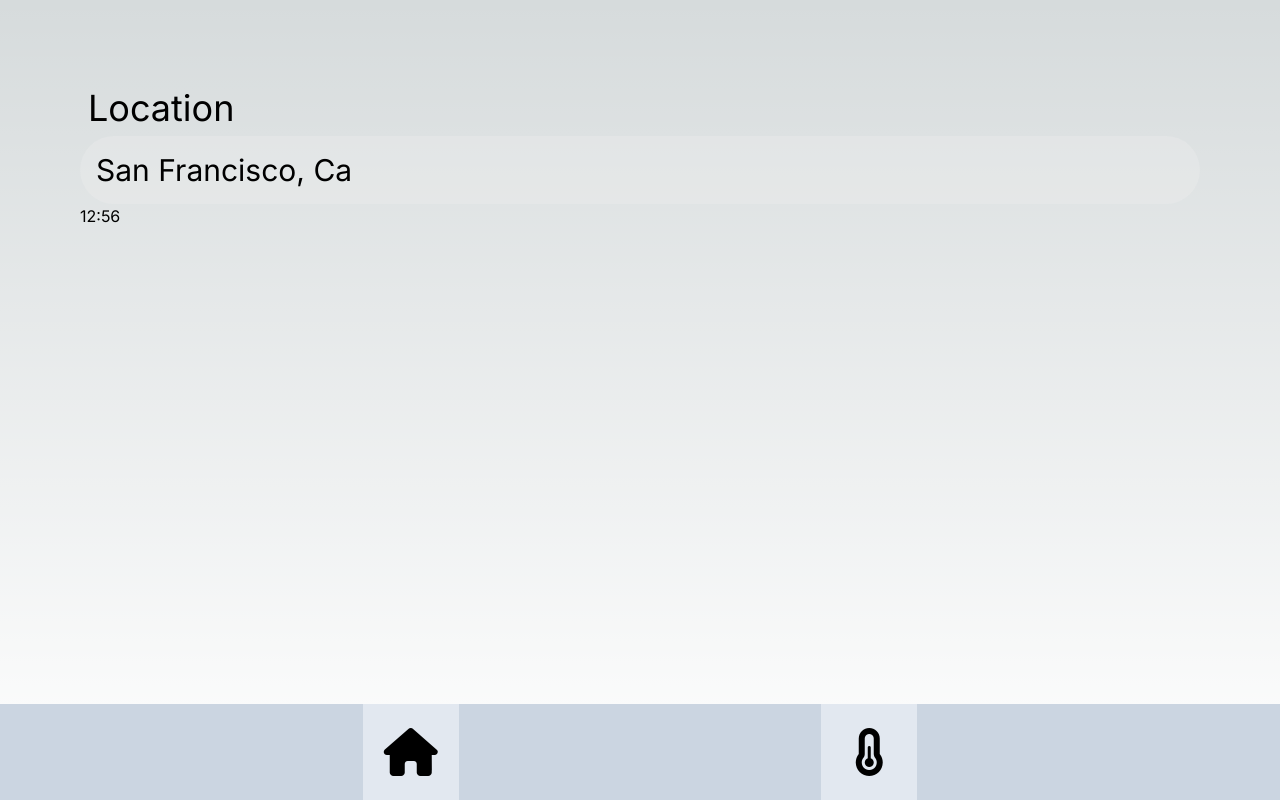
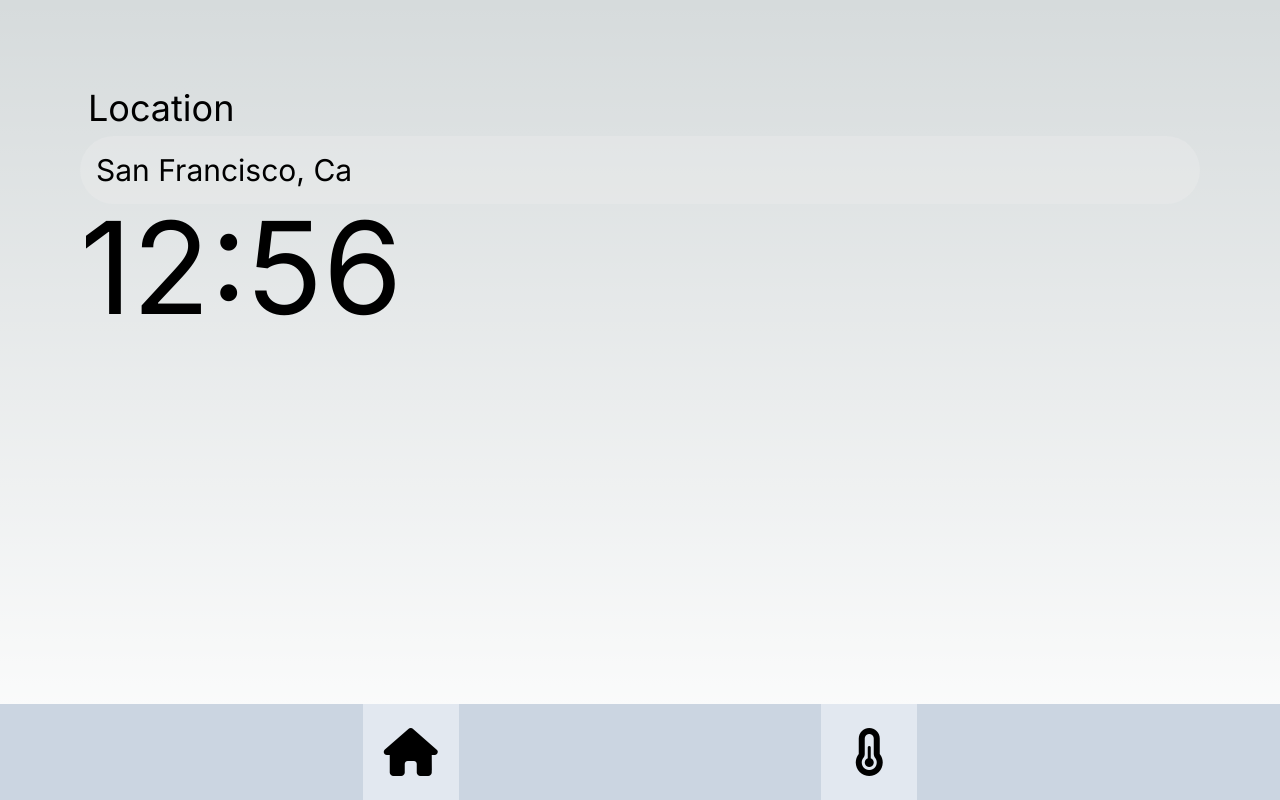
Before and after one commit to CHEUNG-K-Jeffrey/meteorological-conditions, a Next.js app: page / in a window 1280 px wide. Built offline with nearby package versions, Linux system fonts and the light colour scheme.

Commit message:
Increase font size

```diff
--- a/src/app/page.jsx
+++ b/src/app/page.jsx
@@ -23,7 +23,7 @@ function Clock() {
   }, []);
 
   return (
-    <div>{time}</div>
+    <div className="text-9xl">{time}</div>
   )
 }
 
```
